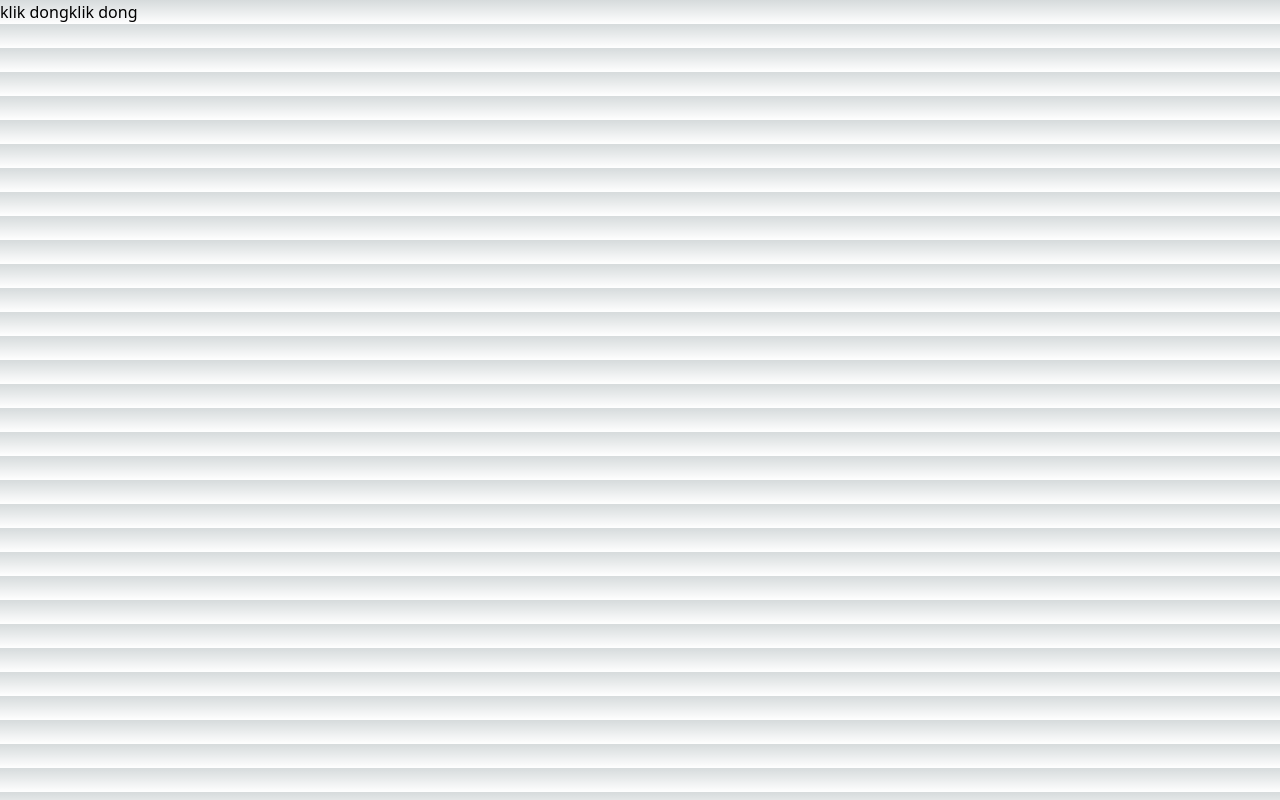
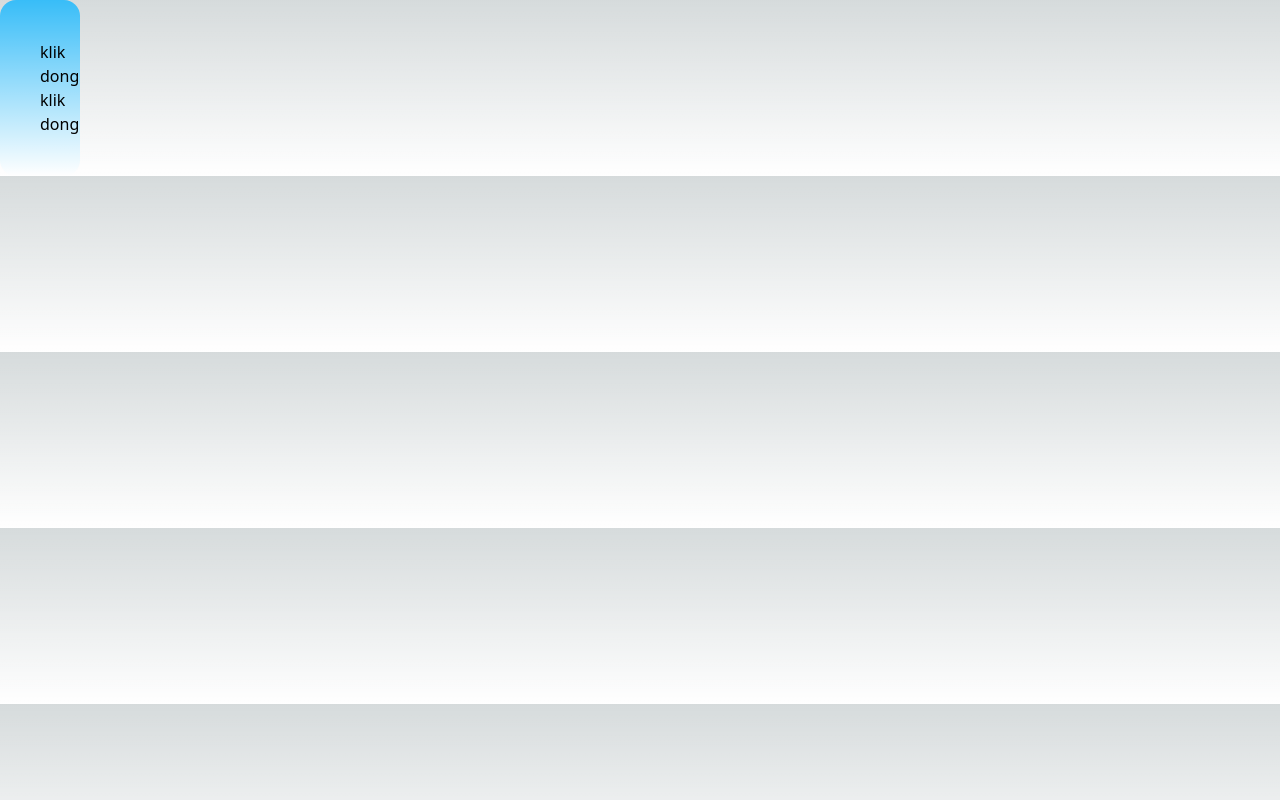
Before and after one commit to MohSolehuddin/mikiryuk, a Next.js app: page / in a window 1280 px wide. Built offline with nearby package versions, Linux system fonts and the light colour scheme.

Commit message:
belajar react

```diff
--- a/src/pages/index.js
+++ b/src/pages/index.js
@@ -5,7 +5,7 @@ const inter = Inter({ subsets: ["latin"] });
 
 export default function Home() {
   return (
-    <body>
+    <body className="p-10 w-1 flex justify-center flex-col bg-sky-400 rounded-2xl">
       <Button color="red">klik dong</Button>
       <Button color="blue">klik dong</Button>
     </body>
```
